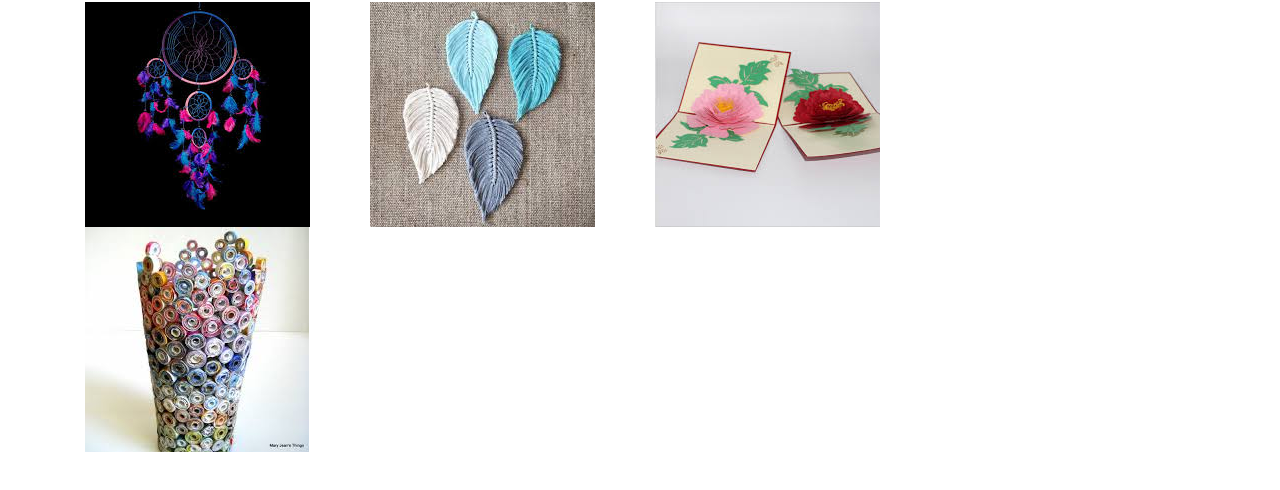
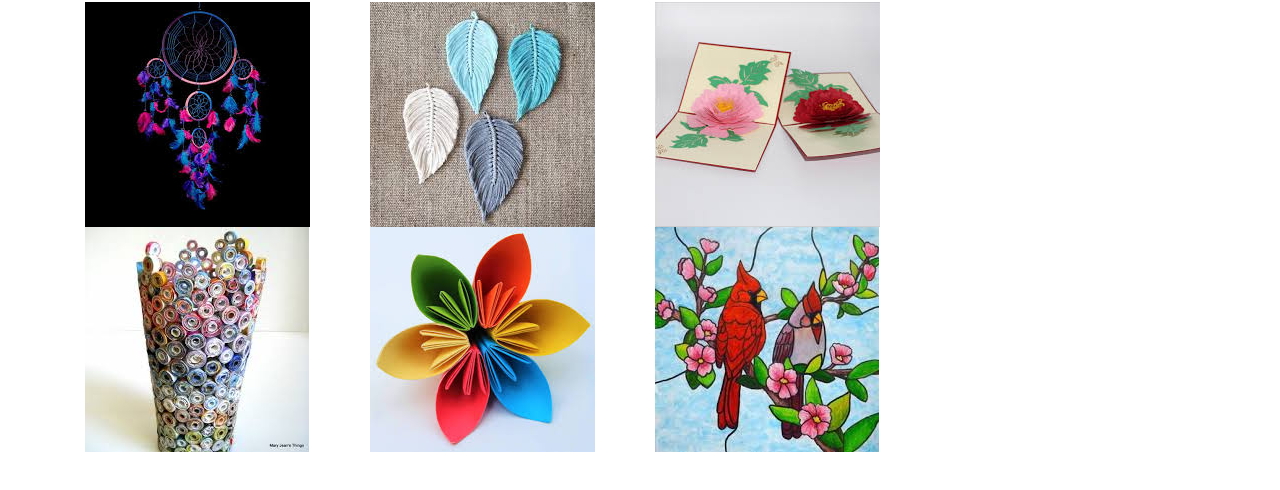
Before and after one commit to Bhagyashree9402/2nd_Assignment, a plain HTML site: page porfolio.html in a window 1280 px wide. Shown: the part 126-616 px from the top of the page. Drawn offline with nearby package versions, Linux system fonts and the light colour scheme.

Commit message:
portfolio.html image alignment is done

```diff
--- a/assets/styles/styles.css
+++ b/assets/styles/styles.css
@@ -4,8 +4,11 @@
 
 [class*="col-"]
 {
-    padding-top: 5px;
-    padding-bottom:  5px;
-    background-color: aliceblue;
+    padding-top: 10px;
+    padding-bottom: 10px;
+}
 
+footer{
+    background-color: #3498db;
+    height: 10vh;
 }
--- a/porfolio.html
+++ b/porfolio.html
@@ -9,6 +9,7 @@
     <link rel="stylesheet" href="https://stackpath.bootstrapcdn.com/bootstrap/4.4.1/css/bootstrap.min.css"
         integrity="sha384-Vkoo8x4CGsO3+Hhxv8T/Q5PaXtkKtu6ug5TOeNV6gBiFeWPGFN9MuhOf23Q9Ifjh" crossorigin="anonymous">
     <link rel="stylesheet" href="./assets/styles/nav.css" />
+
     <title>Portfolio</title>
 </head>
 
@@ -52,10 +53,15 @@
             <div class="col-md-3">
                 <img src="./assets/styles/img/images.jpg" class="img-fluid">
             </div>
+            <div class="col-md-3">
+                <img src="./assets/styles/img/download5.jpg" class="img-fluid">
+            </div>
+            <div class="col-md-3">
+                <img src="./assets/styles/img/download7.jpg" class="img-fluid">
+            </div>
         </div>
+        <footer></footer>
     </div>
-    </div>
-
 
 
 
```
Also changed, not shown: contact.html (+1 -0 lines), assets/styles/img/download4.jpg (added), assets/styles/img/download5.jpg (added), assets/styles/img/download6.jpg (added), assets/styles/img/download7.jpg (added).
